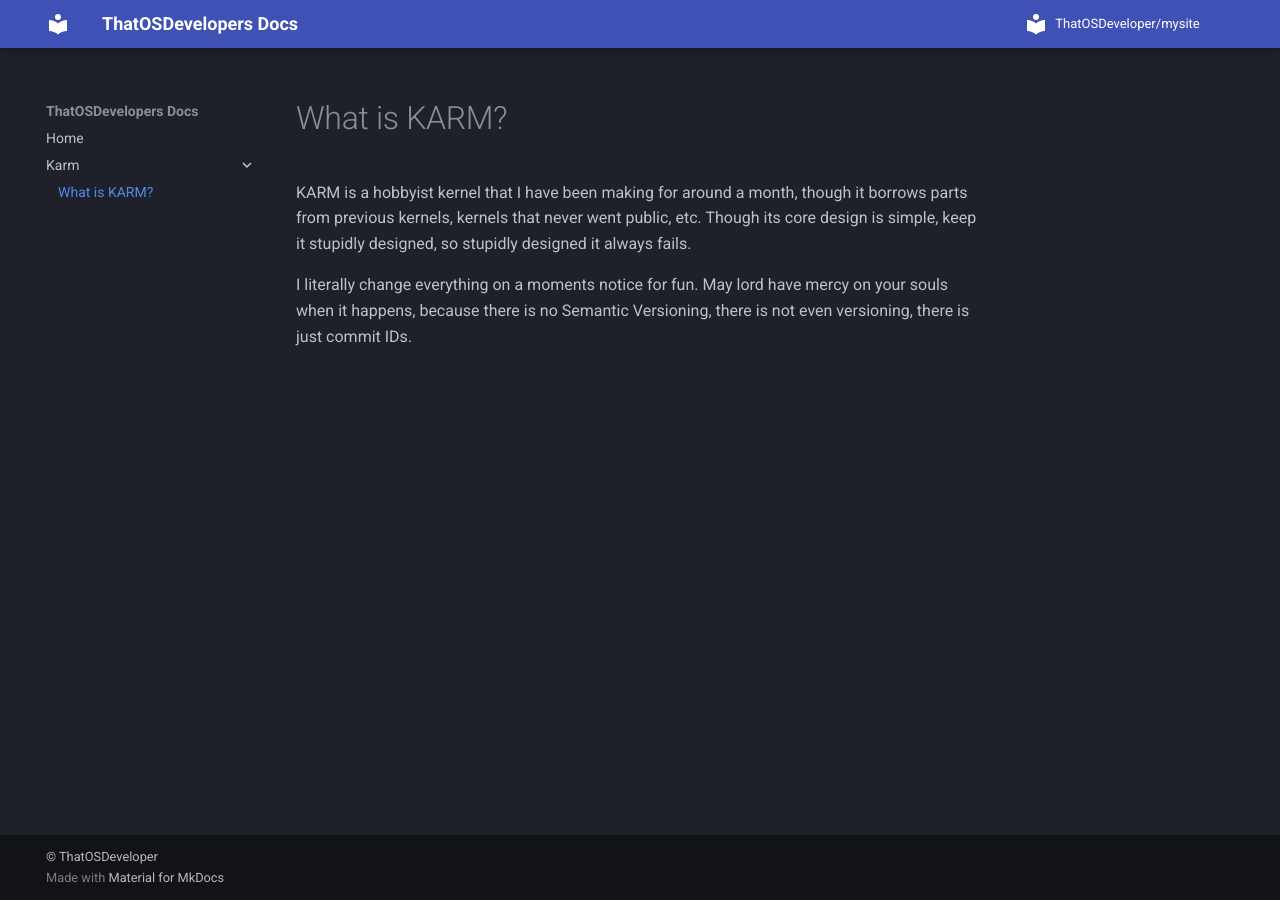
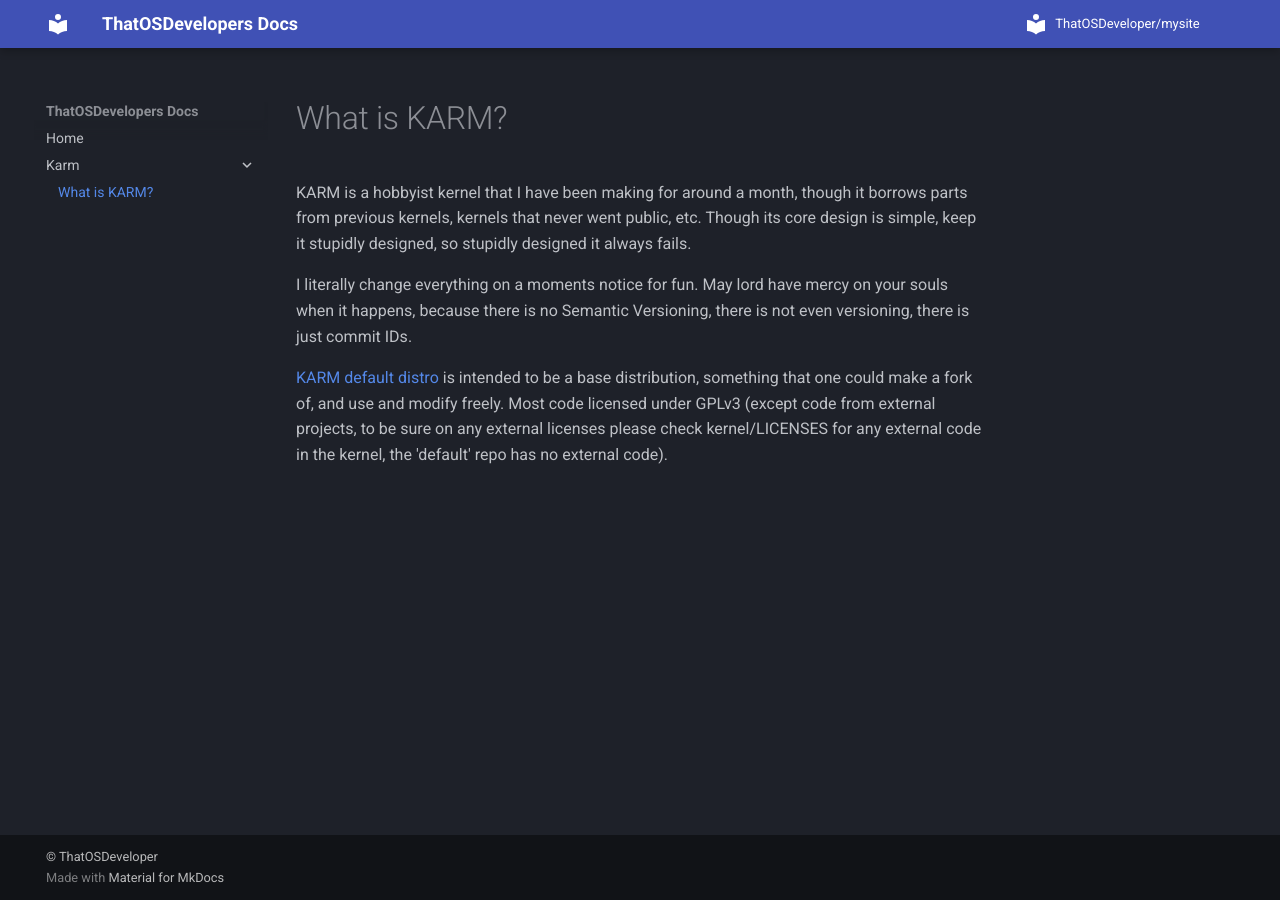
Before and after one commit to ThatOSDeveloper/mysite, an MkDocs documentation site: the page built from docs/karm/index.md, in a window 1280 px wide. Built offline with MkDocs 1.6.1 and Material for MkDocs 9.7.7, drawn with Linux system fonts in a browser that asks for light colours; comment, search, counter and statistics services are not loaded.

Commit message:
Updated KARM docs

```diff
--- a/docs/karm/index.md
+++ b/docs/karm/index.md
@@ -3,3 +3,5 @@
 KARM is a hobbyist kernel that I have been making for around a month, though it borrows parts from previous kernels, kernels that never went public, etc. Though its core design is simple, keep it stupidly designed, so stupidly designed it always fails.
 
 I literally change everything on a moments notice for fun. May lord have mercy on your souls when it happens, because there is no Semantic Versioning, there is not even versioning, there is just commit IDs.
+
+[KARM default distro](https://codeberg.org/KARM-Project/default) is intended to be a base distribution, something that one could make a fork of, and use and modify freely. Most code licensed under GPLv3 (except code from external projects, to be sure on any external licenses please check kernel/LICENSES for any external code in the kernel, the 'default' repo has no external code).
```
